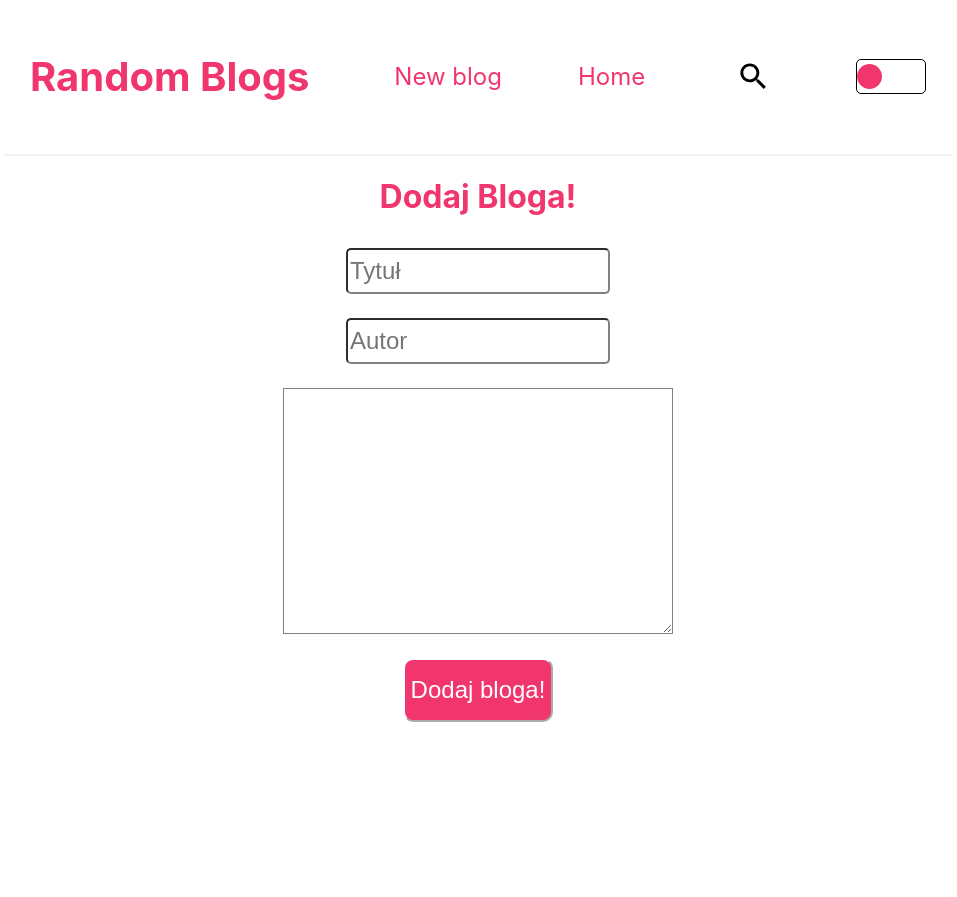
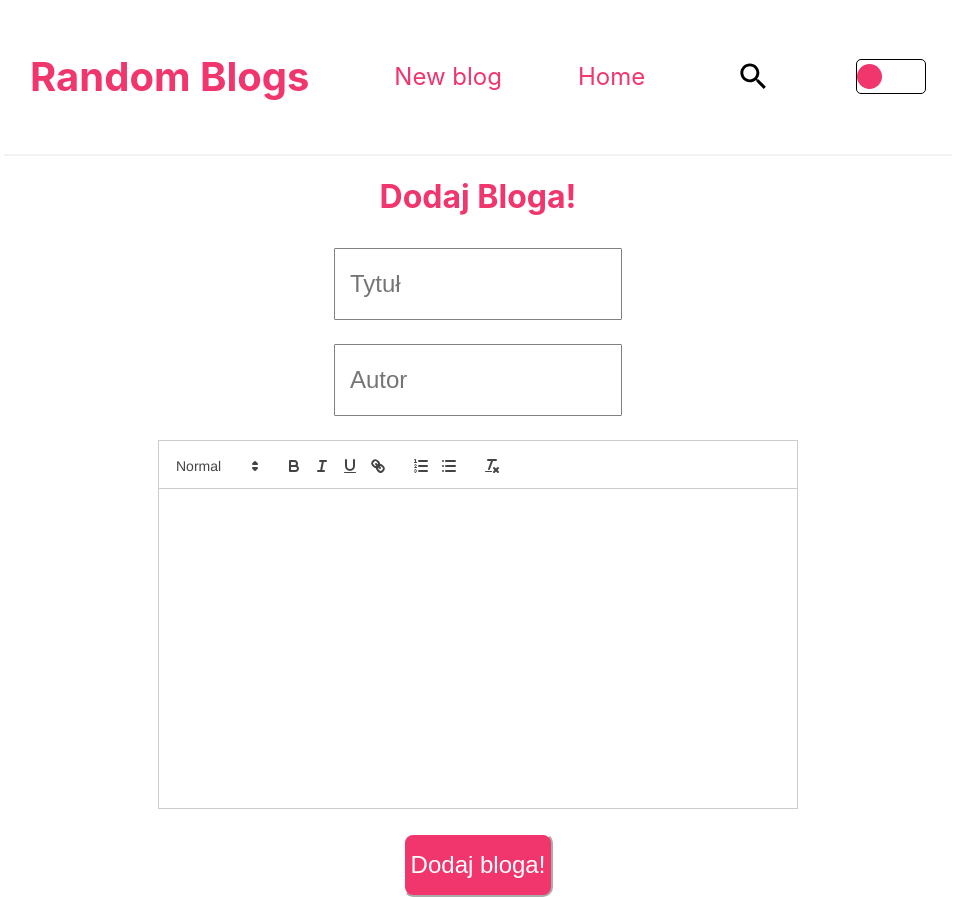
Before and after one commit to MrBlack1223/Random-Blogs, a React (Create React App) app: page /newBlog in a window 1280 px wide. Shown: the whole page, without its empty margins (162-1119 px from the left). Before the commit the page ends 800 px from the top, so only its background shows below. Built offline with nearby package versions, Linux system fonts and the light colour scheme.

Commit message:
Adding better text editor

```diff
--- a/package.json
+++ b/package.json
@@ -17,6 +17,7 @@
     "mongoose": "^6.5.0",
     "react": "^18.2.0",
     "react-dom": "^18.2.0",
+    "react-quill": "^2.0.0",
     "react-router-dom": "^6.3.0",
     "react-scripts": "^5.0.1",
     "react-spinners": "^0.13.8",
--- a/src/App.css
+++ b/src/App.css
@@ -409,9 +409,14 @@ a:visited{
 .blogInput{
   width: 20vw;
   height: 5vh;
-  border-radius: 5px;
+  border-radius: 1px;
+  border: 1px solid var(--blog-border-bottom);
   font-size: 24px;
-  border-color: var(--blog-border-bottom);
+  padding: 15px;
+}
+.blogInput:focus{
+  outline: none;
+  box-shadow: none;
 }
 .blogText{
   min-width: 30vw;
@@ -420,6 +425,12 @@ a:visited{
   max-height: 100vh;
   font-size: 26px;
   border-color: var(--blog-border-bottom);
+}
+.ql-container{
+  height: 40vh !important;
+  width: 50vw;
+  color: var(--text-color);
+  font-size: 26px !important;
 }
 .newBlogSubmitButton{
   background-color: var(--main-color);
@@ -451,6 +462,7 @@ a:visited{
   color: var(--main-color);
   font-size: 45px;
   margin-bottom: 0;
+
   text-align: center;
 }
 .blogDisplayContainer h2{
@@ -458,14 +470,16 @@ a:visited{
   margin-bottom: 5vh;
   font-size: 14px;
   text-align: center;
+  padding-top: 15px;
+  width: 80vw;
+  border-top : 1px solid var(--blog-border-bottom);
 }
-.blogDisplayContainer p {
+.blogDisplayContainer div {
   margin: 0 auto 0 auto;
   width: 80vw;
   line-height: 130%;
   padding: 1rem;
   font-size: 26px;
-  border-bottom:var(--blog-border-bottom) 1px solid;
 }
 
 /*RESPONSIVE BLOG DETAILS*/
--- a/src/Blogs.js
+++ b/src/Blogs.js
@@ -19,7 +19,7 @@ function Blogs() {
         </div>}
         {blog && <div className='blogDisplayContainer'>
         <h1>{blog.title}</h1>
-        <p>{blog.text}</p>
+        <div dangerouslySetInnerHTML={{__html : blog.text}}></div>
         <h2>Blog autorstwa: {blog.author}</h2>
       </div>}
 
--- a/src/NewBlog.js
+++ b/src/NewBlog.js
@@ -1,5 +1,7 @@
 import React, { useState } from 'react';
 import {useNavigate} from 'react-router-dom';
+import ReactQuill from 'react-quill';
+import 'react-quill/dist/quill.snow.css';
 
 function NewBlog( {blogs} ) {
     const [title, setTitle] = useState('')
@@ -39,7 +41,9 @@ function NewBlog( {blogs} ) {
             <form className="newBlogForm">
                 <input type = 'text' placeholder= 'Tytuł' className="blogInput" value={title} onChange = { e=> setTitle(e.target.value) } required></input>
                 <input type = 'text' placeholder= 'Autor' className="blogInput" value={author} onChange = { e=> setAuthor(e.target.value) } required></input>
-                <textarea className="blogText" value={text} onChange = { e => setText(e.target.value) } required></textarea>
+                <div className="blogText">
+                  <ReactQuill theme="snow" className='text' value={text} onChange = {setText} />
+                </div>
                 <button className="newBlogSubmitButton" onClick = { e => handleSubmit(e) }>Dodaj bloga!</button>
             </form>
       </div>
```
Also changed, not shown: 1 other file (tests, documents, lock files or other folders).
